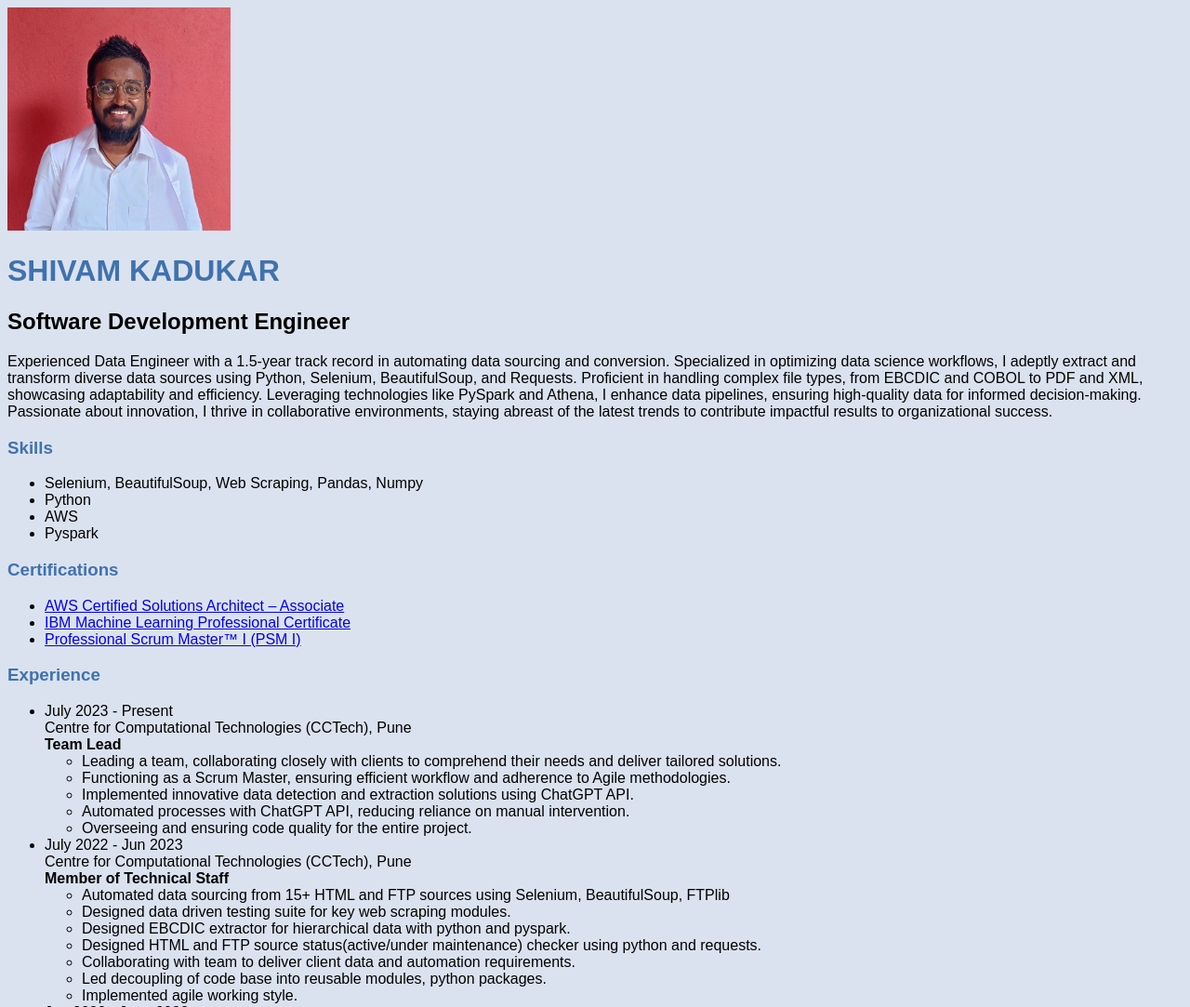
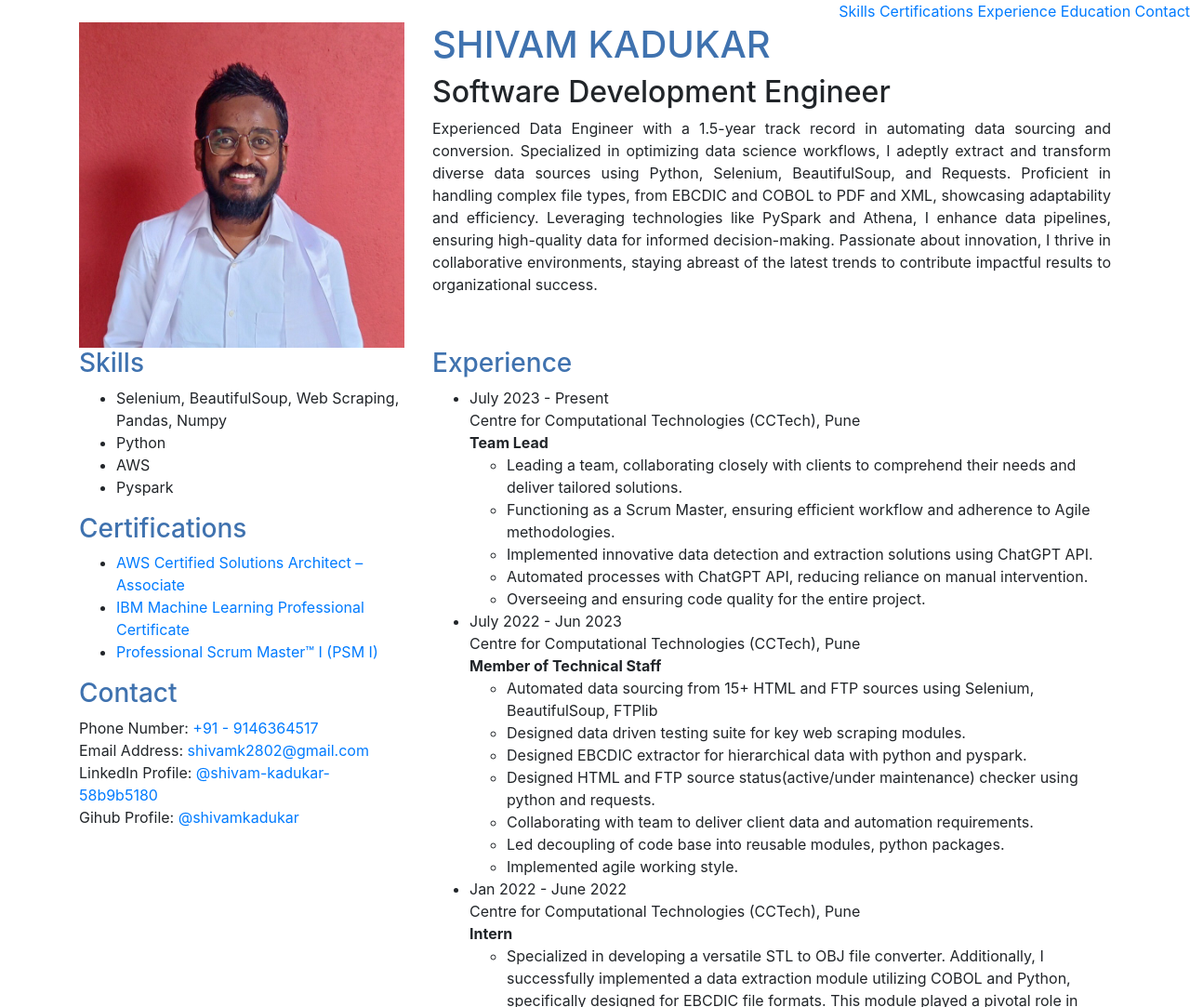
Before and after one commit to shivamkadukar/shivamkadukar.github.io, a plain HTML site: page index.html in a window 1280 px wide. Shown: the top 1083 px of the page at 93% size. Drawn offline with nearby package versions, Linux system fonts and the light colour scheme.

Commit message:
applying bootstrap

```diff
--- a/css/style.css
+++ b/css/style.css
@@ -3,10 +3,13 @@ body {
     font-family: Arial, Helvetica, sans-serif;
 }
 nav {
-    background-color: #112D4E;
-    height: 200px;
+    text-align: right;
+    overflow: hidden;
 }
 
+#description {
+    text-align: justify;
+}
 h1{
     color: #3F72AF;
     text-transform: uppercase;
--- a/index.html
+++ b/index.html
@@ -1,25 +1,34 @@
 <!DOCTYPE html>
 <head>
   <title>Shivam Kadukar</title>
+  <meta charset="utf-8">
+  <meta name="viewport" content="width=device-width, initial-scale=1, shrink-to-fit=no">
   <link rel="stylesheet" href="css/style.css">
+  <link rel="stylesheet" href="https://cdn.jsdelivr.net/npm/bootstrap@4.4.1/dist/css/bootstrap.min.css" integrity="sha384-Vkoo8x4CGsO3+Hhxv8T/Q5PaXtkKtu6ug5TOeNV6gBiFeWPGFN9MuhOf23Q9Ifjh" crossorigin="anonymous">
 </head>
 <body>
-
-    <div>
-    <img src="images/photo.jpeg" widht="240" height="240" alt="shivam_kadukar_photo">
+  <script src="https://cdn.jsdelivr.net/npm/bootstrap@4.4.1/dist/js/bootstrap.min.js" integrity="sha384-wfSDF2E50Y2D1uUdj0O3uMBJnjuUD4Ih7YwaYd1iqfktj0Uod8GCExl3Og8ifwB6" crossorigin="anonymous"></script>
+  <nav>
+    <a href="#skills">Skills</a>
+    <a href="#certifications">Certifications</a>
+    <a href="#experience">Experience</a>
+    <a href="#education">Education</a>
+    <a href="#contact">Contact</a>
+  </nav>
+  <div class="container">
+    <div class="row">
+      <div class="col-12 col-lg-4">
+        <img src="images/photo.jpeg" class="img-fluid" alt="shivam_kadukar_photo">
+      </div>
+      <div class="col-12 col-lg-8">
         <h1>Shivam Kadukar</h1>
         <h2>Software Development Engineer</h2>
-    <p>Experienced Data Engineer with a 1.5-year track record in automating data sourcing and conversion.
-        Specialized in optimizing data science workflows, I adeptly extract and transform diverse data sources using Python,
-        Selenium, BeautifulSoup, and Requests. Proficient in handling complex file types, from EBCDIC and COBOL to PDF and XML,
-        showcasing adaptability and efficiency. Leveraging technologies like PySpark and Athena, I enhance data pipelines,
-        ensuring high-quality data for informed decision-making.
-        Passionate about innovation, I thrive in collaborative environments,
-        staying abreast of the latest trends to contribute impactful results to organizational success.
-    </p>
+        <p id="description"> Experienced Data Engineer with a 1.5-year track record in automating data sourcing and conversion. Specialized in optimizing data science workflows, I adeptly extract and transform diverse data sources using Python, Selenium, BeautifulSoup, and Requests. Proficient in handling complex file types, from EBCDIC and COBOL to PDF and XML, showcasing adaptability and efficiency. Leveraging technologies like PySpark and Athena, I enhance data pipelines, ensuring high-quality data for informed decision-making. Passionate about innovation, I thrive in collaborative environments, staying abreast of the latest trends to contribute impactful results to organizational success. </p>
       </div>
-
-    <div>
+    </div>
+    <div class="row">
+      <div class="col-12 col-lg-4">
+        <div id="skills">
           <h3>Skills</h3>
           <ul>
             <li>Selenium, BeautifulSoup, Web Scraping, Pandas, Numpy</li>
@@ -28,23 +37,34 @@
             <li>Pyspark</li>
           </ul>
         </div>
-
-    <div>
+        <div id="certifications">
           <h3>Certifications</h3>
           <ul>
-            <li><a href="https://www.credly.com/badges/8cd0eaef-ab8e-44a3-848f-09ad77ad422a">AWS Certified Solutions Architect – Associate</a></li>
-            <li><a href="https://www.credly.com/badges/7c09752e-1666-430e-a95c-15f21863770f">IBM Machine Learning Professional Certificate</a></li>
-            <li><a href="https://www.credly.com/badges/08a5835e-9e4c-4f7a-9b97-95adb4e4155e">Professional Scrum Master™ I (PSM I)</a></li>
+            <li>
+              <a href="https://www.credly.com/badges/8cd0eaef-ab8e-44a3-848f-09ad77ad422a">AWS Certified Solutions Architect – Associate</a>
+            </li>
+            <li>
+              <a href="https://www.credly.com/badges/7c09752e-1666-430e-a95c-15f21863770f">IBM Machine Learning Professional Certificate</a>
+            </li>
+            <li>
+              <a href="https://www.credly.com/badges/08a5835e-9e4c-4f7a-9b97-95adb4e4155e">Professional Scrum Master™ I (PSM I)</a>
+            </li>
           </ul>
         </div>
-
-    <div>
+        <div id="contact">
+          <h3>Contact</h3> Phone Number: <a id="phoneNumber" href="tel:+919146364517">+91 - 9146364517</a>
+          <br> Email Address: <a id="emailID" href="mailto:shivamk2802@gmail.com">shivamk2802@gmail.com</a>
+          <br> LinkedIn Profile: <a id="linkedIn" href="https://www.linkedin.com/in/shivam-kadukar-58b9b5180/">@shivam-kadukar-58b9b5180</a>
+          <br> Gihub Profile: <a id="gihubID" href="https://github.com/shivamkadukar">@shivamkadukar</a>
+        </div>
+      </div>
+      <div class="col-12 col-lg-8">
+        <div id="experience">
           <h3>Experience</h3>
           <ul>
-            <li>
-                July 2023 - Present<br>
-                Centre for Computational Technologies (CCTech), Pune<br>
-                <b>Team Lead</b><br>
+            <li> July 2023 - Present <br> Centre for Computational Technologies (CCTech), Pune <br>
+              <b>Team Lead</b>
+              <br>
               <ul>
                 <li>Leading a team, collaborating closely with clients to comprehend their needs and deliver tailored solutions.</li>
                 <li>Functioning as a Scrum Master, ensuring efficient workflow and adherence to Agile methodologies.</li>
@@ -53,10 +73,9 @@
                 <li>Overseeing and ensuring code quality for the entire project.</li>
               </ul>
             </li>
-            <li>
-                July 2022 - Jun 2023<br>
-                Centre for Computational Technologies (CCTech), Pune<br>
-                <b>Member of Technical Staff</b><br>
+            <li> July 2022 - Jun 2023 <br> Centre for Computational Technologies (CCTech), Pune <br>
+              <b>Member of Technical Staff</b>
+              <br>
               <ul>
                 <li>Automated data sourcing from 15+ HTML and FTP sources using Selenium, BeautifulSoup, FTPlib</li>
                 <li>Designed data driven testing suite for key web scraping modules.</li>
@@ -67,55 +86,33 @@
                 <li>Implemented agile working style.</li>
               </ul>
             </li>
-            <li>
-                Jan 2022 - June 2022<br>
-                Centre for Computational Technologies (CCTech), Pune<br>
-                <b>Intern</b><br>
+            <li> Jan 2022 - June 2022 <br> Centre for Computational Technologies (CCTech), Pune <br>
+              <b>Intern</b>
+              <br>
               <ul>
-                    <li>Specialized in developing a versatile STL to OBJ file converter.
-                        Additionally, I successfully implemented a data extraction module utilizing COBOL and Python, specifically designed for EBCDIC file formats.
-                        This module played a pivotal role in automating the extraction process for over 8 million records, demonstrating my proficiency in data automation and manipulation.
-                    </li>
+                <li>Specialized in developing a versatile STL to OBJ file converter. Additionally, I successfully implemented a data extraction module utilizing COBOL and Python, specifically designed for EBCDIC file formats. This module played a pivotal role in automating the extraction process for over 8 million records, demonstrating my proficiency in data automation and manipulation. </li>
               </ul>
             </li>
           </ul>
         </div>
-
-    <div>
+        <div id="education">
           <h3>Education</h3>
           <ul>
-            <li>2022<br>
-                <b>B.Tech in Mechanical Engineering</b><br>
-                Dr. Babasaheb Ambedkar Technological University<br>
-                8.82 CGPA
+            <li>2022 <br>
+              <b>B.Tech in Mechanical Engineering</b>
+              <br> Dr. Babasaheb Ambedkar Technological University <br> 8.82 CGPA
             </li>
-            <li>2018<br>
-                <b>HSC</b><br>
-                Rajiv Gandhi Mahavidyalaya, Chandrapur<br>
-                86.50 %
+            <li>2018 <br>
+              <b>HSC</b>
+              <br> Rajiv Gandhi Mahavidyalaya, Chandrapur <br> 86.50 %
             </li>
-            <li>
-                2016<br>
-                <b>SSC</b><br>
-                Shishu Mandir Public High School, Ashti<br>
-                93.20 %
+            <li> 2016 <br>
+              <b>SSC</b>
+              <br> Shishu Mandir Public High School, Ashti <br> 93.20 %
             </li>
           </ul>
         </div>
-
-    <div>
-        <h3>Contact</h3>
-        Phone Number:
-        <a id="phoneNumber" href="tel:+919146364517">+91 - 9146364517</a><br>
-        Email Address:
-        <a id="emailID" href="mailto:shivamk2802@gmail.com">shivamk2802@gmail.com</a><br>
-        LinkedIn Profile:
-        <a id="linkedIn" href="https://www.linkedin.com/in/shivam-kadukar-58b9b5180/">@shivam-kadukar-58b9b5180</a><br>
-        Gihub Profile:
-        <a id="gihubID" href="https://github.com/shivamkadukar">@shivamkadukar</a>
       </div>
-
-    <div>
-
+    </div>
   </div>
 </body>
```
Lines whose indentation alone changed are shown as unchanged.
